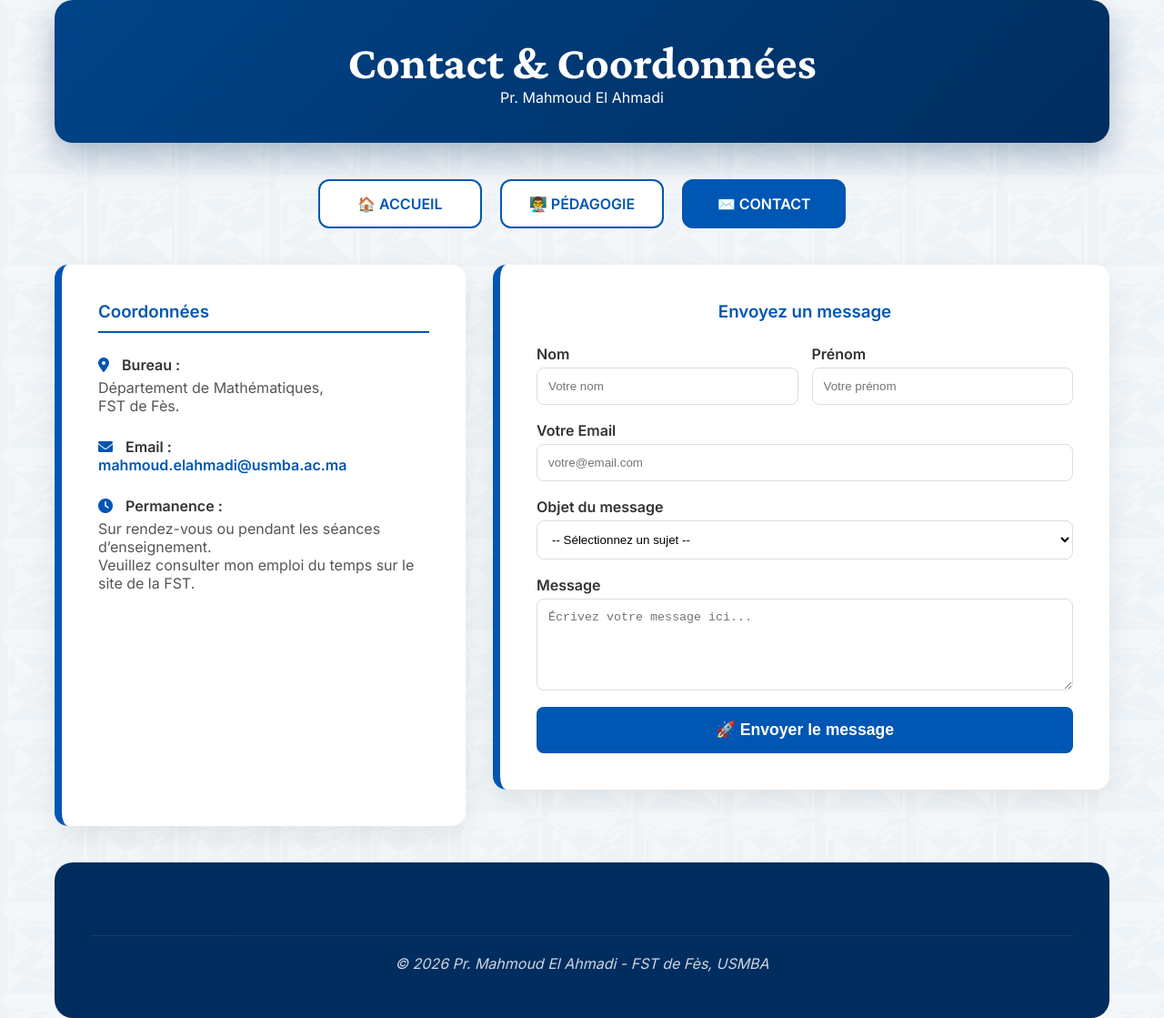
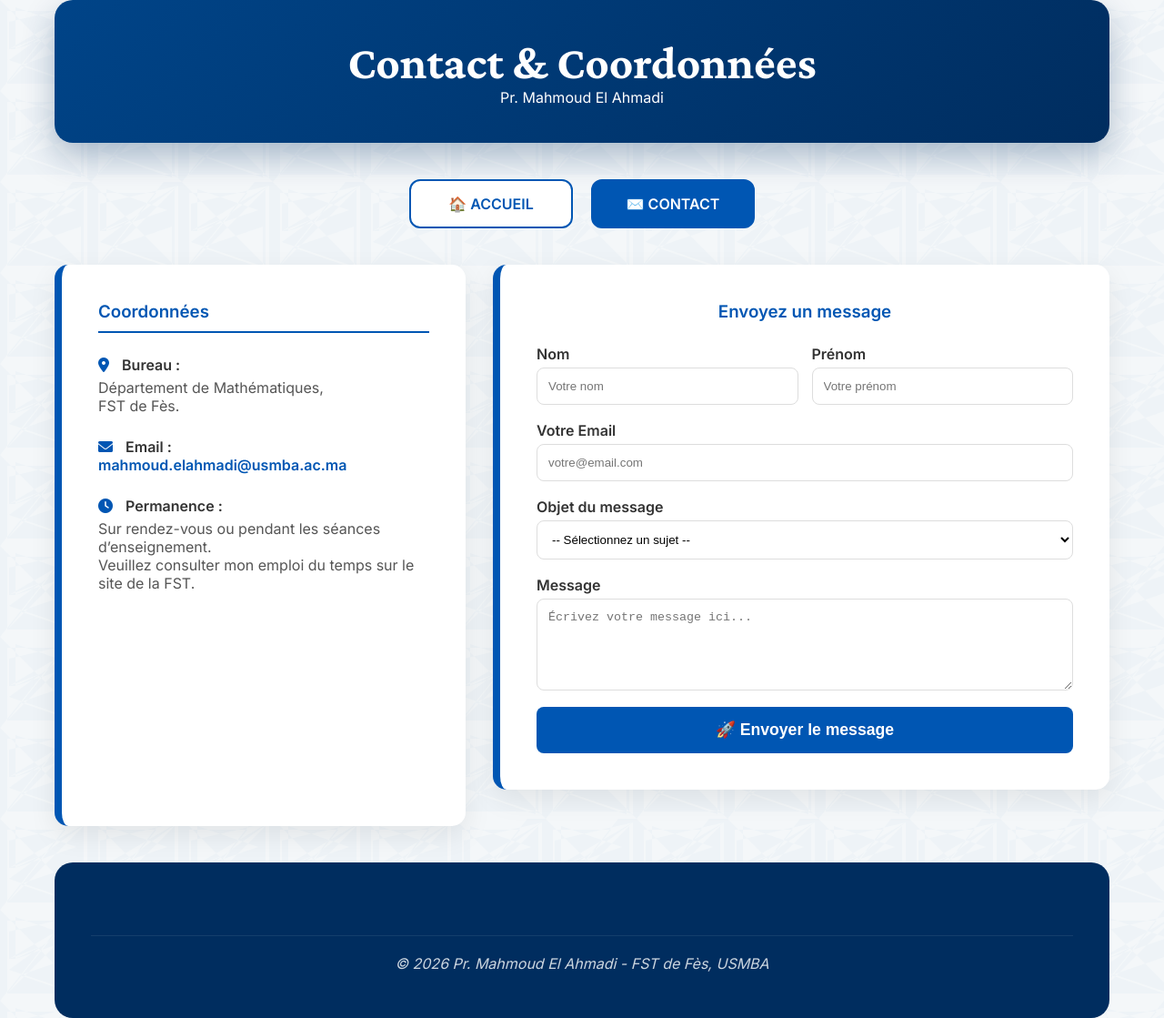
Before and after one commit to mahmoudmath/mahmoudmath.github.io, a Jekyll site: the page contact.html, which Jekyll copies as it is, in a window 1280 px wide. Shown: the whole page at 91% size. Built offline with Jekyll 4.4.1, drawn with Linux system fonts in a browser that asks for light colours.

Commit message:
Update contact.html

```diff
--- a/contact.html
+++ b/contact.html
@@ -22,7 +22,6 @@
         <!-- NAVIGATION -->
         <nav class="academic-nav" data-aos="fade-up">
             <a href="index.html" class="nav-card">🏠 ACCUEIL</a>
-            <a href="pedagogie.html" class="nav-card">👨‍🏫 PÉDAGOGIE</a>
             <a href="contact.html" class="nav-card active">✉️ CONTACT</a>
         </nav>
 
```
